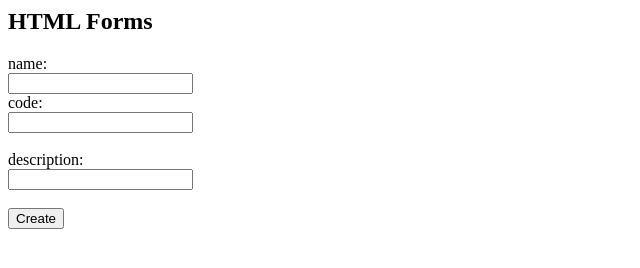
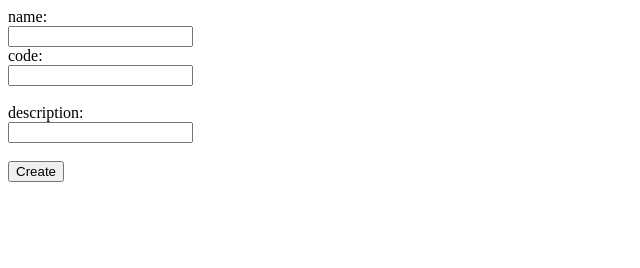
Before and after one commit to Maher-Magdy/LMS-website, a website: page course_create.html in a window 1280 px wide. Shown: the whole page, without its empty margins (0-640 px from the left). Drawn offline with Linux system fonts and the light colour scheme.

Commit message:
Update course_create.html

```diff
--- a/course_create.html
+++ b/course_create.html
@@ -1,7 +1,7 @@
 <html>
     <body>
 
-        <h2>HTML Forms</h2>
+
 
         <form action="https://whispering-caverns-28816.herokuapp.com/api/courses"method="post">
           <label for="fname">name:</label><br>
```
